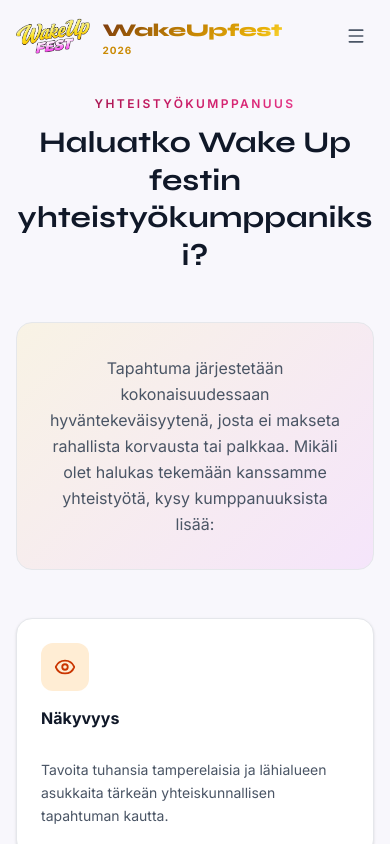
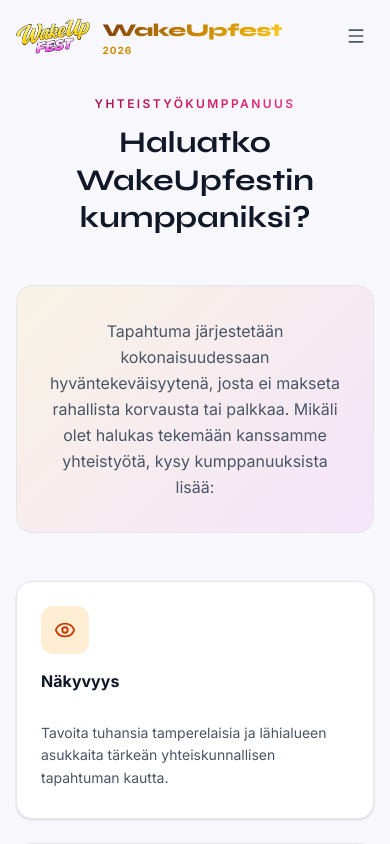
Before and after one commit to djsnabu/wakeupfest2, a Next.js app: page /kumppanuudet in a window 390 px wide. Shown: the top 844 px of the page. Built offline with nearby package versions, Linux system fonts and the light colour scheme.

Commit message:
Refine mobile partnership heading

```diff
--- a/src/app/kumppanuudet/page.tsx
+++ b/src/app/kumppanuudet/page.tsx
@@ -41,7 +41,7 @@
         <AnimatedSection>
           <SectionHeading
             eyebrow="Yhteistyökumppanuus"
-            title="Haluatko Wake Up festin yhteistyökumppaniksi?"
+            title="Haluatko WakeUpfestin kumppaniksi?"
           />
         </AnimatedSection>
 
```
